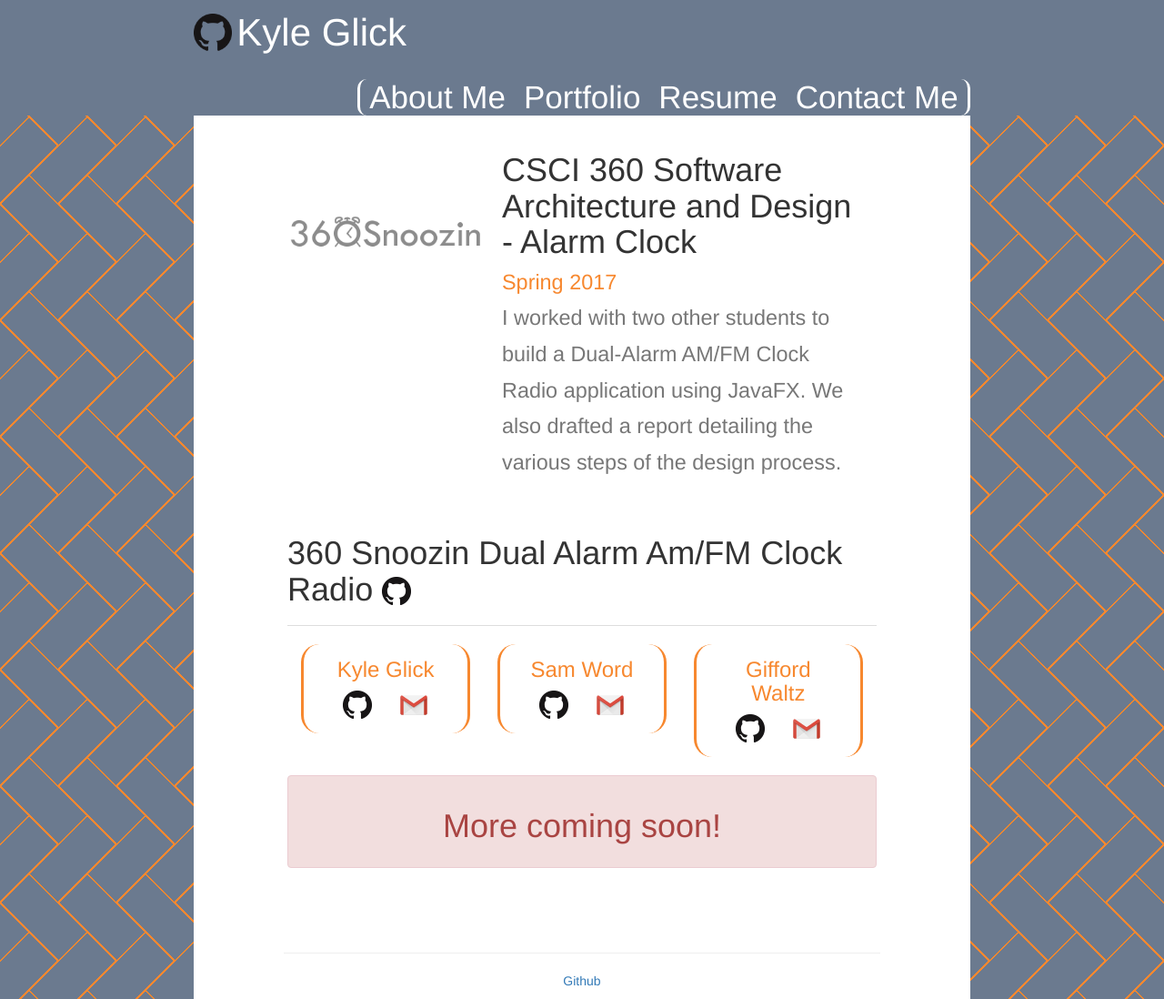
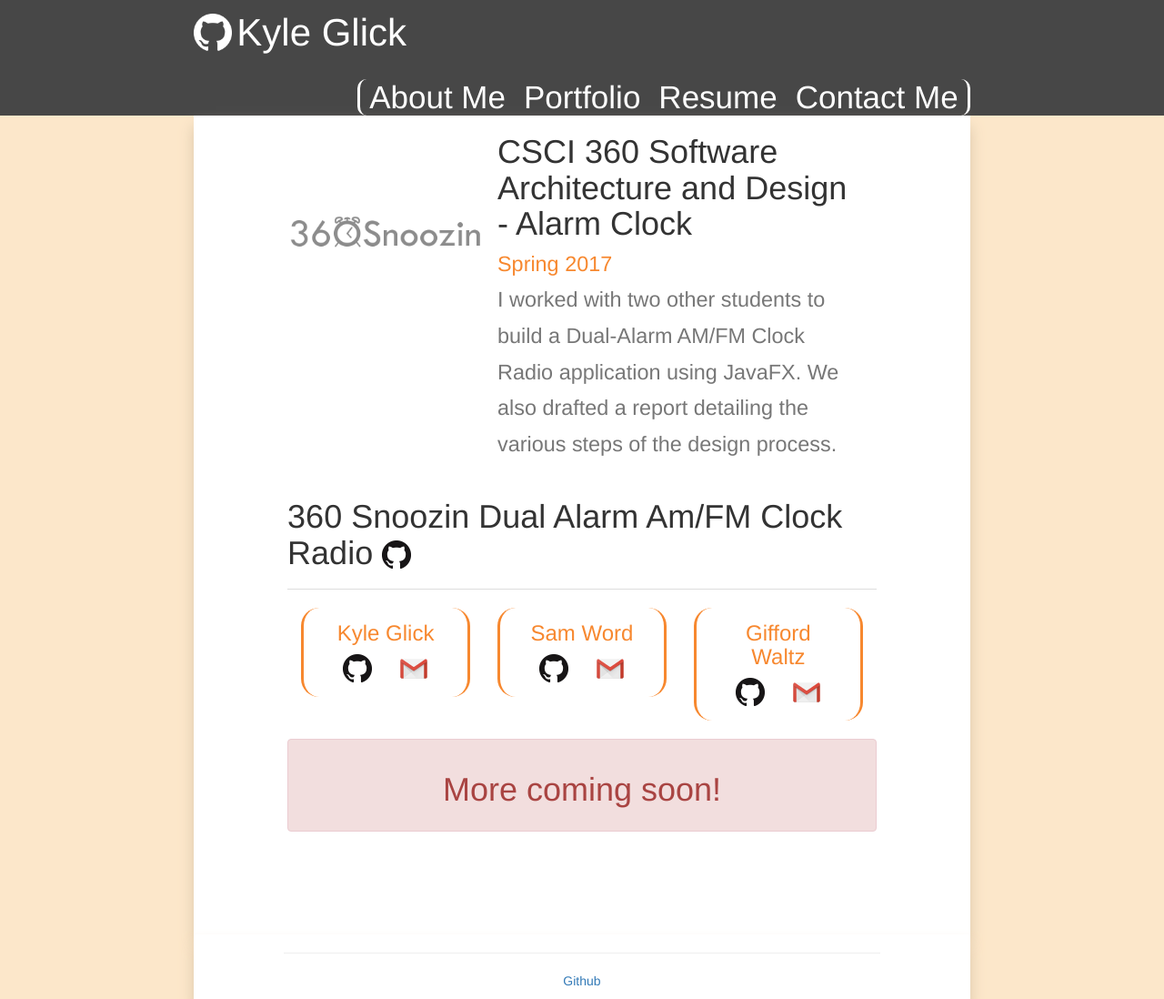
Before and after one commit to kayla-glick/kayla-glick.github.io, a Jekyll site: the page built from portfolio/csci_360/index.html, in a window 1280 px wide. Shown: the whole page at 91% size. Built offline with Jekyll 4.4.1, drawn with Linux system fonts in a browser that asks for light colours; nearby versions of some CDN libraries.

Commit message:
style updates

```diff
--- a/_includes/back_to_top.html
+++ b/_includes/back_to_top.html
@@ -1,4 +1,4 @@
 <a class="back-to-top btn btn-lg btn-default hidden" href="#">
   Back to top
-  <span class="glyphicon glyphicon-chevron-up"></span>
+  <span class="glyphicon glyphicon-arrow-up"></span>
 </a>
--- a/_includes/header.html
+++ b/_includes/header.html
@@ -4,7 +4,7 @@
     <div class="navbar-header">
       <a class="navbar-brand" href="{{ site.baseurl }}/">
         <div class="brand-container">
-          <img src="/assets/images/GitHub-Mark-64px.png">
+          <img src="/assets/images/GitHub-Mark-Light-64px.png">
           <span>Kyle Glick</span>
         </div>
       </a>
--- a/_layouts/category.html
+++ b/_layouts/category.html
@@ -8,7 +8,7 @@ layout: default
   <div class="media-left col-sm-4 no-padding">
     <img class="portfolio-logo" src="{{ portfolio['logo'] }}" alt="{{ portfolio['title'] }} Logo" style="width:100%;">
   </div>
-  <div class="media-body container fluid">
+  <div class="media-body container-fluid">
     <h1 class="media-heading">
       {{ portfolio['title'] }}
       <br>
--- a/assets/css/layout.css
+++ b/assets/css/layout.css
@@ -4,12 +4,13 @@
 @import url("posts.css");
 
 :root {
-  --blueberry: #6b7a8f;
+  --background: #474747;
   --apricot: #f7882f;
   --apricot-secondary: #d7680f;
   --apricot-tertiary: #b74800;
   --citrus: #f7c331;
-  --apple: #dcc7aa;
+  --apple: #fce7ca;
+  --apple-tertiary: #dcc7aa;
 }
 
 html {
@@ -17,17 +18,13 @@ html {
 }
 
 body {
-  background:
-    linear-gradient(135deg, var(--blueberry) 22px, var(--apricot) 22px, var(--apricot) 24px, transparent 24px, transparent 67px, var(--apricot) 67px, var(--apricot) 69px, transparent 69px),
-    linear-gradient(225deg, var(--blueberry) 22px, var(--apricot) 22px, var(--apricot) 24px, transparent 24px, transparent 67px, var(--apricot) 67px, var(--apricot) 69px, transparent 69px)0 64px;
-  background-color: var(--blueberry);
-  background-size: 64px 128px;
   height: 100%;
+  background: var(--apple);
 }
 
 /* Header */
 .navbar {
-  background: var(--blueberry);
+  background-color: var(--background);
   border-radius: 0px;
   border-width: 0px;
   margin-bottom: 0px;
@@ -75,17 +72,23 @@ body {
   border-bottom: 2px solid var(--apricot);
 }
 
+.navbar-nav > li a:focus {
+  color: var(--apricot-secondary) !important;
+  border-bottom: 2px solid var(--apricot-secondary);
+}
+
 /* Container */
 .container {
-  background: white;
   padding: 20px;
   min-height: 100%;
 }
 
-/* Footer */
+.container,
 footer > div {
+  box-shadow: 0 12px 15px 0 var(--apple-tertiary);
   background: white;
 }
+/* Footer */
 
 #footer-links {
   padding: 0px;
@@ -95,8 +98,8 @@ footer > div {
 /* Other */
 .back-to-top {
   position: fixed;
-  right: 10px;
-  bottom: 10px;
+  right: 1vw;
+  bottom: 1vw;
 }
 
 .page-header {
--- a/assets/css/portfolio.css
+++ b/assets/css/portfolio.css
@@ -6,55 +6,6 @@
 .portfolio-preview,
 .portfolio-logo {
   border-radius: 10px;
-}
-
-/* Projects Panel */
-#portfolio-panel {
-  border: 1px solid var(--blueberry);
-  min-height: 600px;
-}
-
-#portfolio-panel .panel-heading {
-  background: var(--blueberry);
-  color: white;
-}
-
-.portfolio:not(:last-child) {
-  margin-bottom: 30px;
-}
-
-.portfolio .page-header {
-  margin: 0px;
-  padding: 0px;
-}
-
-.portfolio .page-title {
-  margin: 0px;
-}
-
-.portfolio .collapse-btn {
-  font-size: 1em;
-}
-
-.portfolio ul {
-  margin: 0;
-  list-style: none;
-}
-
-.portfolio ul li h4 {
-  margin-bottom: 0px;
-}
-
-.portfolio h3 {
-  margin: 0px;
-}
-
-.collapse {
-  transition: all 100ms cubic-bezier(1, 0, 0, 1);
-}
-
-.no-posts {
-  padding-left: 40px;
 }
 
 .team-member {
```
Also changed, not shown: assets/images/GitHub-Mark-Light-64px.png (added), 1 other file.
